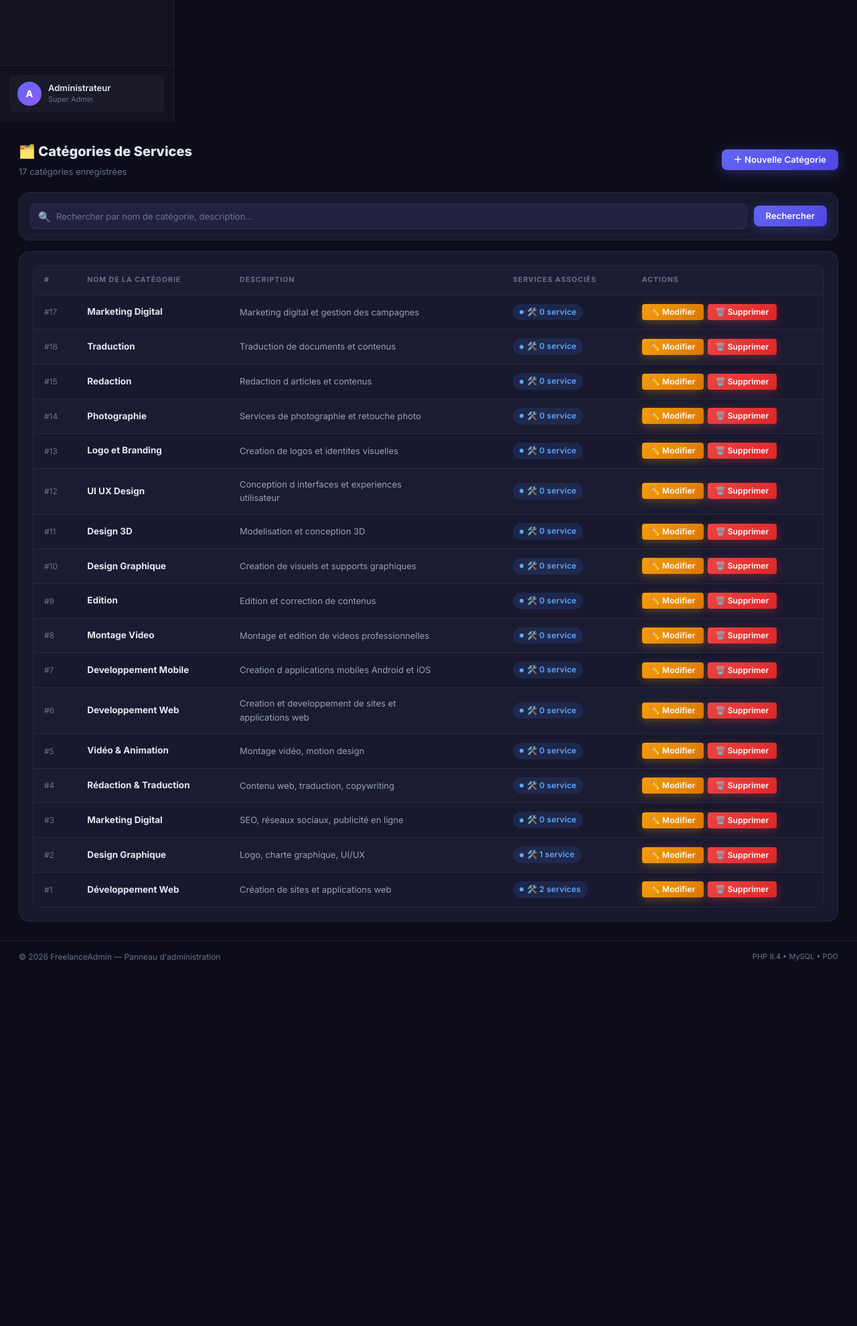
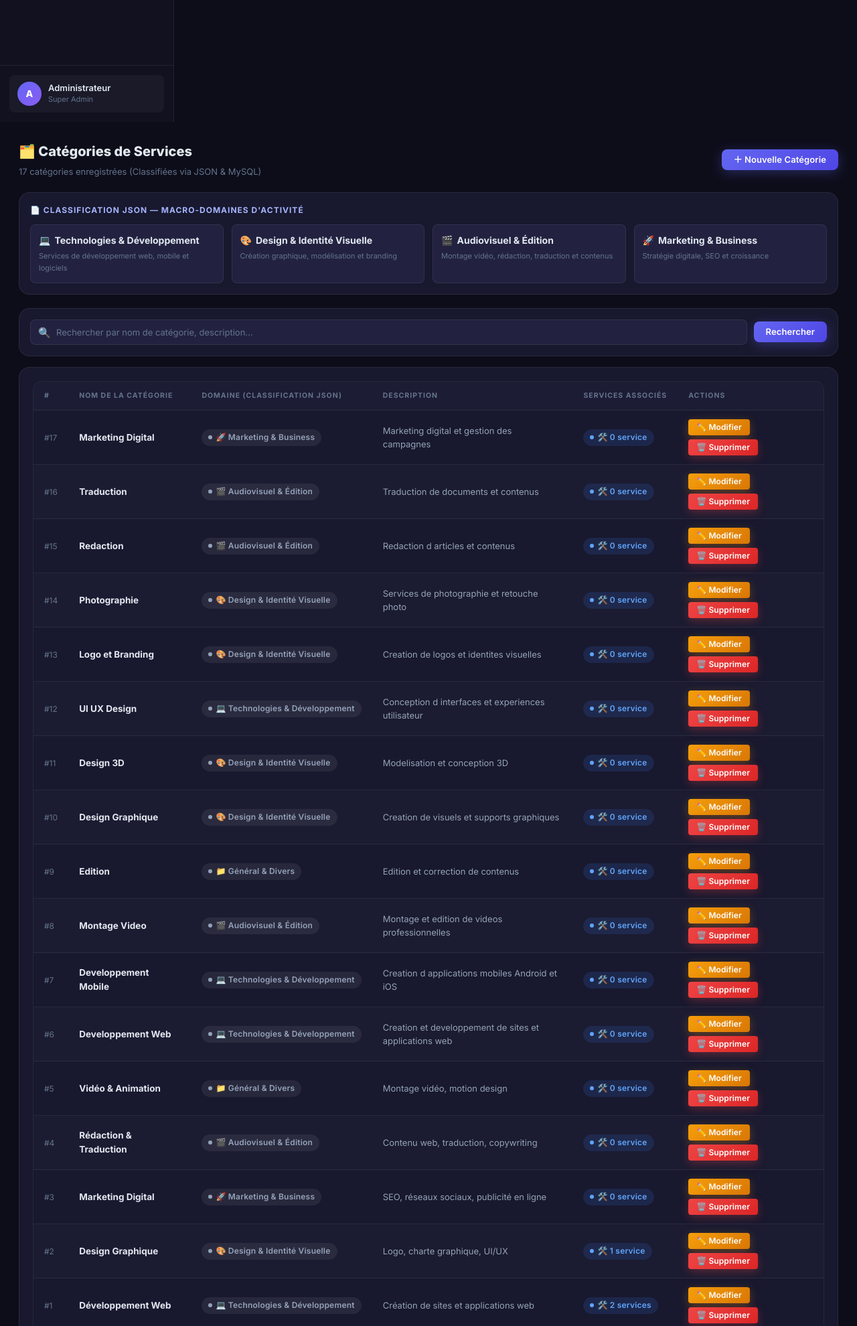
Before and after one commit to AyoubAmaghouch/fils_rouje_mobile, a PHP site: page /categories/index.php in a window 1280 px wide. Shown: the part 618-2598 px from the top of the page at 67% size. Before the commit the page ends 2053 px from the top, so only its background shows below. Run offline with PHP 8.4, Linux system fonts and the light colour scheme; data comes from the database, SQL or seed files in the repository.

Commit message:
feat: Systeme de classification JSON integre avec la base de donnees MySQL

```diff
--- a/session2/réalisastion/backend/config/database.php
+++ b/session2/réalisastion/backend/config/database.php
@@ -6,6 +6,7 @@
 
 // Chargement de la configuration centrale (BASE_URL)
 require_once __DIR__ . '/config.php';
+require_once __DIR__ . '/../services/ClassificationService.php';
 
 define('DB_HOST', 'localhost');
 define('DB_NAME', 'freelance');
--- /dev/null
+++ b/session2/réalisastion/backend/data/classification.json
@@ -0,0 +1,109 @@
+{
+  "macro_domains": {
+    "tech": {
+      "nom": "Technologies & Développement",
+      "icon": "💻",
+      "description": "Services de développement web, mobile et logiciels",
+      "categories": ["Développement Web", "Développement Mobile", "Developpement Web", "Developpement Mobile", "UI UX Design", "UI/UX Design"]
+    },
+    "creative": {
+      "nom": "Design & Identité Visuelle",
+      "icon": "🎨",
+      "description": "Création graphique, modélisation et branding",
+      "categories": ["Design Graphique", "Design 3D", "Logo et Branding", "Photographie"]
+    },
+    "media": {
+      "nom": "Audiovisuel & Édition",
+      "icon": "🎬",
+      "description": "Montage vidéo, rédaction, traduction et contenus",
+      "categories": ["Montage Video", "Montage Vidéo", "Édition", "Rédaction & Traduction", "Redaction", "Rédaction", "Traduction"]
+    },
+    "marketing": {
+      "nom": "Marketing & Business",
+      "icon": "🚀",
+      "description": "Stratégie digitale, SEO et croissance",
+      "categories": ["Marketing Digital"]
+    }
+  },
+  "statuts_commande": {
+    "en attente": {
+      "label": "En attente",
+      "badge_class": "badge-warning",
+      "icon": "⏳",
+      "description": "Commande reçue, en attente de prise en charge par le freelance.",
+      "transitions": ["confirmée", "annulée"]
+    },
+    "confirmée": {
+      "label": "Confirmée",
+      "badge_class": "badge-info",
+      "icon": "☑️",
+      "description": "Commande confirmée, le projet est prêt à démarrer.",
+      "transitions": ["en cours", "annulée"]
+    },
+    "en cours": {
+      "label": "En cours",
+      "badge_class": "badge-info",
+      "icon": "⚙️",
+      "description": "Le freelance travaille actuellement sur le livrable.",
+      "transitions": ["terminée", "annulée"]
+    },
+    "terminée": {
+      "label": "Terminée",
+      "badge_class": "badge-success",
+      "icon": "✅",
+      "description": "Prestation achevée et livrée au client.",
+      "transitions": []
+    },
+    "annulée": {
+      "label": "Annulée",
+      "badge_class": "badge-danger",
+      "icon": "❌",
+      "description": "La commande a été annulée.",
+      "transitions": []
+    }
+  },
+  "niveaux_freelance": {
+    "senior": {
+      "label": "Expert Senior",
+      "badge": "⭐ Senior",
+      "min_services": 2,
+      "badge_class": "badge-info"
+    },
+    "pro": {
+      "label": "Professionnel",
+      "badge": "⚡ Pro",
+      "min_services": 1,
+      "badge_class": "badge-secondary"
+    },
+    "junior": {
+      "label": "Nouveau Freelance",
+      "badge": "🌱 Junior",
+      "min_services": 0,
+      "badge_class": "badge-warning"
+    }
+  },
+  "gammes_prix": {
+    "budget": {
+      "code": "budget",
+      "label": "Budget Direct",
+      "max_prix": 1000,
+      "badge": "💡 Offre Access",
+      "badge_class": "badge-secondary"
+    },
+    "standard": {
+      "code": "standard",
+      "label": "Standard Pro",
+      "min_prix": 1001,
+      "max_prix": 3000,
+      "badge": "⭐ Standard Pro",
+      "badge_class": "badge-info"
+    },
+    "premium": {
+      "code": "premium",
+      "label": "Sur Mesure Premium",
+      "min_prix": 3001,
+      "badge": "👑 Sur Mesure",
+      "badge_class": "badge-warning"
+    }
+  }
+}
--- /dev/null
+++ b/session2/réalisastion/backend/services/ClassificationService.php
@@ -0,0 +1,168 @@
+<?php
+/**
+ * Service de Classification JSON — Freelance Platform
+ * Fichier : backend/services/ClassificationService.php
+ *
+ * Ce service lit et traite les règles et classifications définies dans backend/data/classification.json.
+ * Il enrichit les données MySQL sans altérer le schéma ni le stockage de la base de données.
+ */
+
+class ClassificationService {
+
+    private static ?array $data = null;
+    private static string $jsonPath = __DIR__ . '/../data/classification.json';
+
+    /**
+     * Charge et décode le fichier JSON de classification
+     */
+    public static function load(): array {
+        if (self::$data !== null) {
+            return self::$data;
+        }
+
+        if (!file_exists(self::$jsonPath)) {
+            self::$data = [];
+            return self::$data;
+        }
+
+        $content = file_get_contents(self::$jsonPath);
+        $decoded = json_decode($content, true);
+
+        self::$data = is_array($decoded) ? $decoded : [];
+        return self::$data;
+    }
+
+    /**
+     * Récupère les macro-domaines
+     */
+    public static function getMacroDomains(): array {
+        $data = self::load();
+        return $data['macro_domains'] ?? [];
+    }
+
+    /**
+     * Trouve le macro-domaine d'une catégorie donnée (par nom)
+     */
+    public static function getMacroDomainForCategory(string $categoryName): array {
+        $domains = self::getMacroDomains();
+        foreach ($domains as $key => $domain) {
+            if (isset($domain['categories']) && is_array($domain['categories'])) {
+                foreach ($domain['categories'] as $cat) {
+                    if (strcasecmp(trim($cat), trim($categoryName)) === 0) {
+                        $domain['key'] = $key;
+                        return $domain;
+                    }
+                }
+            }
+        }
+        return [
+            'key' => 'general',
+            'nom' => 'Général & Divers',
+            'icon' => '📁',
+            'description' => 'Autres domaines d’activité'
+        ];
+    }
+
+    /**
+     * Récupère la métadonnée d'un statut de commande
+     */
+    public static function getOrderStatusConfig(string $statut): array {
+        $data = self::load();
+        $key  = strtolower(trim($statut));
+        $statuts = $data['statuts_commande'] ?? [];
+
+        if (isset($statuts[$key])) {
+            return $statuts[$key];
+        }
+
+        return [
+            'label' => ucfirst($statut),
+            'badge_class' => 'badge-secondary',
+            'icon' => '📌',
+            'description' => 'Statut standard.',
+            'transitions' => []
+        ];
+    }
+
+    /**
+     * Évalue le niveau d'un freelance selon le nombre de services
+     */
+    public static function getFreelanceLevel(int $nbServices): array {
+        $data = self::load();
+        $niveaux = $data['niveaux_freelance'] ?? [];
+
+        if ($nbServices >= ($niveaux['senior']['min_services'] ?? 2)) {
+            return $niveaux['senior'] ?? ['badge' => '⭐ Senior', 'badge_class' => 'badge-info'];
+        } elseif ($nbServices >= ($niveaux['pro']['min_services'] ?? 1)) {
+            return $niveaux['pro'] ?? ['badge' => '⚡ Pro', 'badge_class' => 'badge-secondary'];
+        }
+
+        return $niveaux['junior'] ?? ['badge' => '🌱 Junior', 'badge_class' => 'badge-warning'];
+    }
+
+    /**
+     * Classifie la gamme de prix d'un service (Budget, Standard, Premium)
+     */
+    public static function getPriceTier(float $prix): array {
+        $data = self::load();
+        $gammes = $data['gammes_prix'] ?? [];
+
+        if (isset($gammes['budget']['max_prix']) && $prix <= $gammes['budget']['max_prix']) {
+            return $gammes['budget'];
+        } elseif (isset($gammes['standard']['max_prix']) && $prix <= $gammes['standard']['max_prix']) {
+            return $gammes['standard'];
+        }
+
+        return $gammes['premium'] ?? [
+            'label' => 'Standard',
+            'badge' => '⭐ Standard',
+            'badge_class' => 'badge-info'
+        ];
+    }
+
+    /**
+     * Enrichit une liste de catégories avec leur classification JSON (Macro-domaine)
+     */
+    public static function enrichCategories(array $categories): array {
+        foreach ($categories as &$c) {
+            $c['classification'] = self::getMacroDomainForCategory($c['nom'] ?? '');
+        }
+        return $categories;
+    }
+
+    /**
+     * Enrichit une liste de services avec la gamme de prix et le macro-domaine JSON
+     */
+    public static function enrichServices(array $services): array {
+        foreach ($services as &$s) {
+            $s['price_tier'] = self::getPriceTier((float)($s['prix'] ?? 0));
+            $s['macro_domain'] = self::getMacroDomainForCategory($s['nom_categorie'] ?? '');
+        }
+        return $services;
+    }
+
+    /**
+     * Enrichit une liste de commandes avec les métadonnées de statut JSON
+     */
+    public static function enrichCommandes(array $commandes): array {
+        foreach ($commandes as &$cmd) {
+            $cmd['status_meta'] = self::getOrderStatusConfig($cmd['statut'] ?? '');
+        }
+        return $commandes;
+    }
+
+    /**
+     * Enrichit une liste de freelances avec leur niveau d'expérience basé sur le nombre de services et JSON
+     */
+    public static function enrichFreelances(array $freelances, PDO $pdo): array {
+        $stmt = $pdo->query("SELECT id_freelance, COUNT(*) as nb_services FROM service GROUP BY id_freelance");
+        $counts = $stmt->fetchAll(PDO::FETCH_KEY_PAIR) ?: [];
+
+        foreach ($freelances as &$f) {
+            $nbServices = (int)($counts[$f['id_freelance']] ?? 0);
+            $f['nb_services'] = $nbServices;
+            $f['level_meta'] = self::getFreelanceLevel($nbServices);
+        }
+        return $freelances;
+    }
+}
--- a/session2/réalisastion/frontend/admin/categories/index.php
+++ b/session2/réalisastion/frontend/admin/categories/index.php
@@ -41,6 +41,8 @@ if ($search !== '') {
     ");
 }
 $categories = $stmt->fetchAll();
+$categories = ClassificationService::enrichCategories($categories);
+$macroDomains = ClassificationService::getMacroDomains();
 ?>
 
 <!-- Flash message -->
@@ -59,12 +61,32 @@ $categories = $stmt->fetchAll();
             🗂️ Catégories de Services
         </h1>
         <p style="color:var(--text-muted);font-size:13px;">
-            <?= count($categories) ?> catégorie<?= count($categories) > 1 ? 's' : '' ?> enregistrée<?= count($categories) > 1 ? 's' : '' ?>
+            <?= count($categories) ?> catégorie<?= count($categories) > 1 ? 's' : '' ?> enregistrée<?= count($categories) > 1 ? 's' : '' ?> (Classifiées via JSON & MySQL)
         </p>
     </div>
     <a href="<?= BASE_URL ?>/frontend/admin/categories/ajouter.php" class="btn btn-primary" id="btn-ajouter-categorie">
         ＋ Nouvelle Catégorie
     </a>
+</div>
+
+<!-- Widgets Macro-Domaines (Classification JSON) -->
+<div class="card" style="margin-bottom:20px;padding:16px;">
+    <div style="font-size:12px;font-weight:700;text-transform:uppercase;color:var(--primary-light);letter-spacing:1px;margin-bottom:12px;">
+        📄 Classification JSON — Macro-Domaines d'activité
+    </div>
+    <div style="display:grid;grid-template-columns:repeat(auto-fit, minmax(200px, 1fr));gap:12px;">
+        <?php foreach ($macroDomains as $domain): ?>
+        <div style="background:var(--bg-input);padding:12px;border-radius:8px;border:1px solid var(--border);">
+            <div style="font-size:14px;font-weight:700;color:var(--text-primary);display:flex;align-items:center;gap:6px;">
+                <span><?= $domain['icon'] ?></span>
+                <span><?= htmlspecialchars($domain['nom']) ?></span>
+            </div>
+            <div style="font-size:11px;color:var(--text-muted);margin-top:4px;">
+                <?= htmlspecialchars($domain['description'] ?? '') ?>
+            </div>
+        </div>
+        <?php endforeach; ?>
+    </div>
 </div>
 
 <!-- Barre de recherche -->
@@ -107,6 +129,7 @@ $categories = $stmt->fetchAll();
                 <tr>
                     <th>#</th>
                     <th>Nom de la catégorie</th>
+                    <th>Domaine (Classification JSON)</th>
                     <th>Description</th>
                     <th>Services associés</th>
                     <th>Actions</th>
@@ -122,6 +145,13 @@ $categories = $stmt->fetchAll();
                         <div style="font-weight:700;color:var(--text-primary);">
                             <?= htmlspecialchars($c['nom']) ?>
                         </div>
+                    </td>
+
+                    <!-- Domaine (JSON) -->
+                    <td>
+                        <span class="badge badge-secondary" style="font-size:12px;">
+                            <?= $c['classification']['icon'] ?> <?= htmlspecialchars($c['classification']['nom']) ?>
+                        </span>
                     </td>
 
                     <!-- Description -->
```
Also changed, not shown: session2/réalisastion/frontend/admin/commandes/index.php (+10 -14 lines), session2/réalisastion/frontend/admin/freelances/index.php (+13 -0 lines), session2/réalisastion/frontend/admin/services/index.php (+12 -3 lines).
